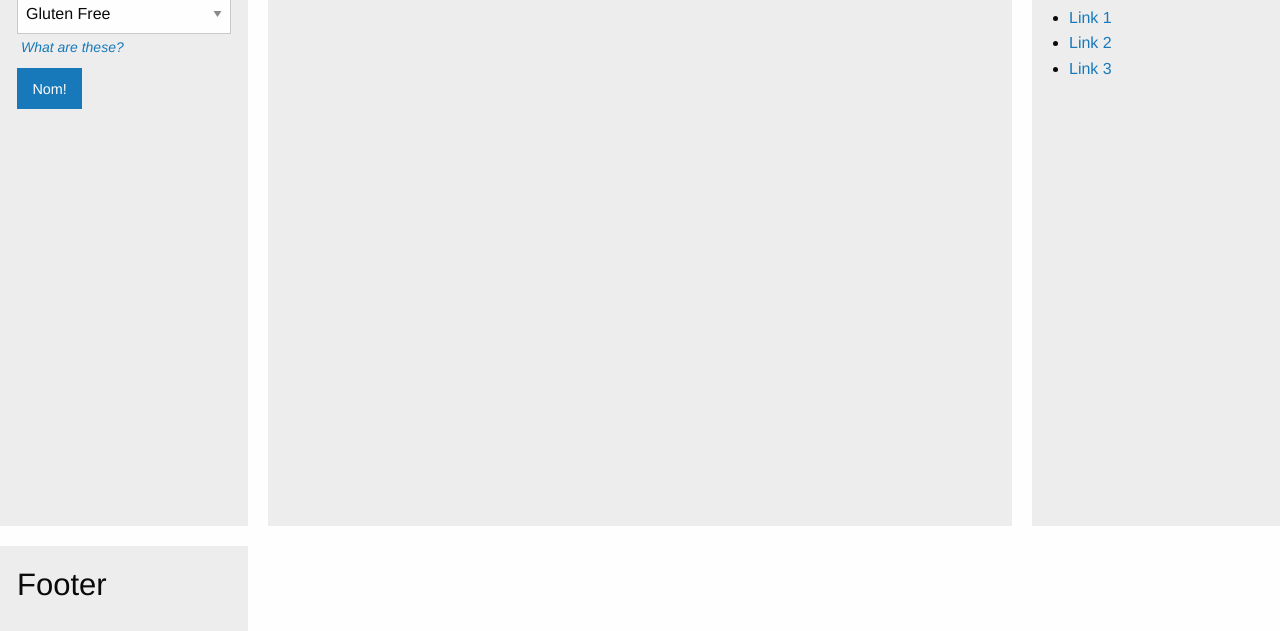
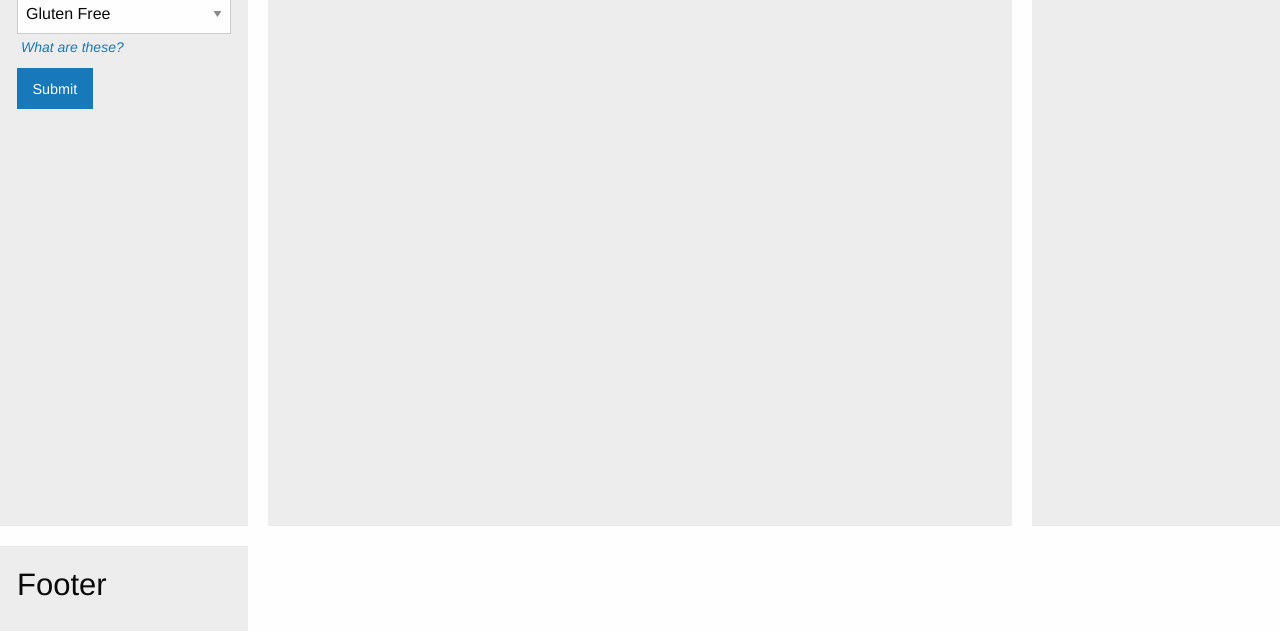
Before and after one commit to ksapir/recipe-finder, a plain HTML site: page index.html in a window 1280 px wide. Shown: the part 169-800 px from the top of the page. Drawn offline with nearby package versions, Linux system fonts and the light colour scheme.

Commit message:
Latest API code for .js

```diff
--- a/assets/js/java.js
+++ b/assets/js/java.js
@@ -1,4 +1,5 @@
-
+let recipeNameSave;
+let recipeURLSave;
 
 
 // API CALL, RESPONSE, AND PROPAGATION OF RECIPE SECTION
--- a/index.html
+++ b/index.html
@@ -29,7 +29,7 @@
                 <option value="whole30">Whole30</option>
             </select>
             <p class="help-text"><a href="https://spoonacular.com/academy/which-diet-is-best-for-me" target="_blank">What are these?</a></p>
-            <button type="submit" class="button" id="submitButton">Nom!</button>
+            <button type="submit" class="button" id="submitButton">Submit</button>
         </form>
     </div>
 
@@ -57,10 +57,9 @@
     <!-- Saved recipe section -->
     <div class="holy-grail-right">
         <h3>Nav</h3>
-        <ul>
-            <li><a href="#">Link 1</a></li>
-            <li><a href="#">Link 2</a></li>
-            <li><a href="#">Link 3</a></li>
+        <ul id="saved-recipes">
+        <!-- Links/buttons -->
+
         </ul>
     </div>
 
```
